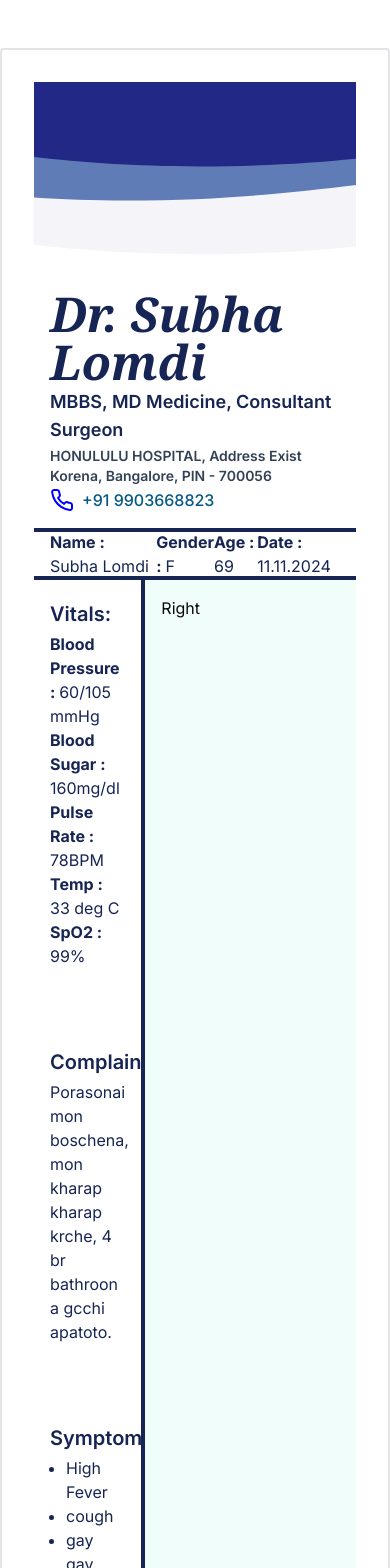
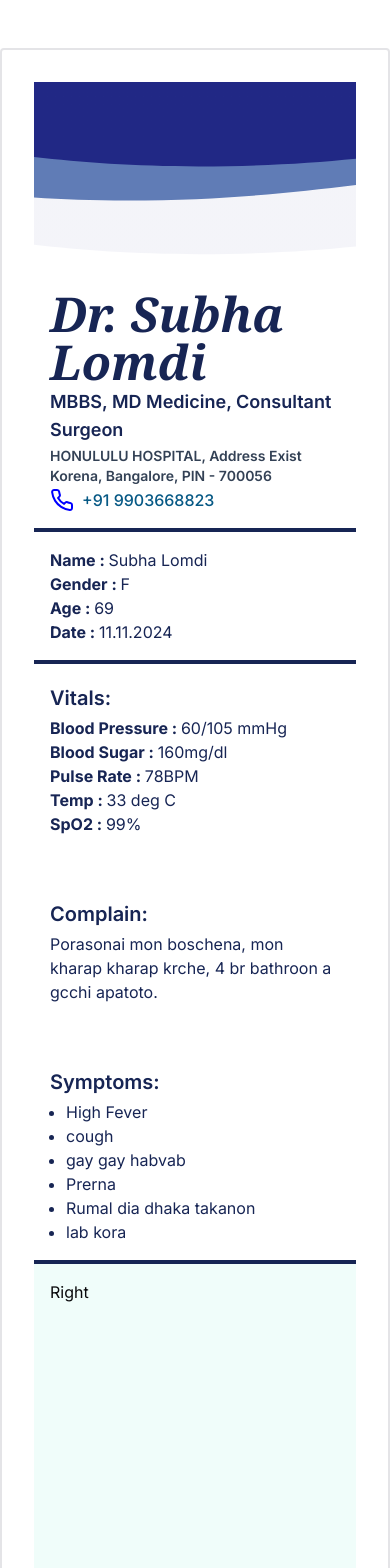
Before and after one commit to msanchariii/mediscript, a Next.js app: page /prescription in a window 390 px wide. Shown: the top 1568 px of the page. Built offline with nearby package versions, Linux system fonts and the light colour scheme.

Commit message:
make prescription responsive

```diff
--- a/src/app/prescription/page.tsx
+++ b/src/app/prescription/page.tsx
@@ -35,7 +35,7 @@ export default function Page({
     ];
 
     return (
-        <div className=" w-full min-h-screen mx-auto p-4 max-w-7xl relative z-50 border-2 my-12 rounded">
+        <div className=" w-full min-h-screen mx-auto p-4 max-w-7xl relative z-50 border-2 my-12 rounded m-2">
             <div className="bg-white h-full w-full p-4 divide-y-4  divide-blue-950 rounded">
                 {/* Header Section */}
                 <div className="">
@@ -69,7 +69,7 @@ export default function Page({
                     </div>
                 </div>
                 {/* Patient details section */}
-                <div className="text-blue-950 h-12 flex justify-between items-center p-4">
+                <div className="text-blue-950 min-h-12 flex flex-col md:flex-row justify-between items-start md:items-center p-4">
                     {Object.keys(patientDetails).map((key) => {
                         return (
                             <div className="" key={key}>
@@ -82,9 +82,9 @@ export default function Page({
                     })}
                 </div>
                 {/* Main Prescription section */}
-                <div className="w-full flex divide-x-4 divide-blue-950 min-h-screen">
+                <div className="w-full flex flex-col md:flex-row divide-y-4 md:divide-y-0 md:divide-x-4 divide-blue-950 min-h-screen">
                     {/* Left section */}
-                    <div className=" w-1/3 bg-white text-blue-950 min-h-96 space-y-20 p-4 ">
+                    <div className="w-full md:w-1/3 bg-white text-blue-950 min-h-96 space-y-16 md:space-y-20 p-4 ">
                         <div>
                             <h3 className=" font-semibold text-xl my-1">
                                 Vitals:{" "}
@@ -125,7 +125,9 @@ export default function Page({
                         </div>
                     </div>
                     {/* Right section */}
-                    <div className=" w-2/3 min-h-96 p-4 bg-teal-50">Right</div>
+                    <div className="w-full md:w-2/3 min-h-96 p-4 bg-teal-50">
+                        Right
+                    </div>
                 </div>
                 {/* Footer section */}
                 <div className=" p-4 uppercase bg-blue-950 text-center align-middle h-[160px] flex items-center justify-center font-semibold text-lg text-white">
```
